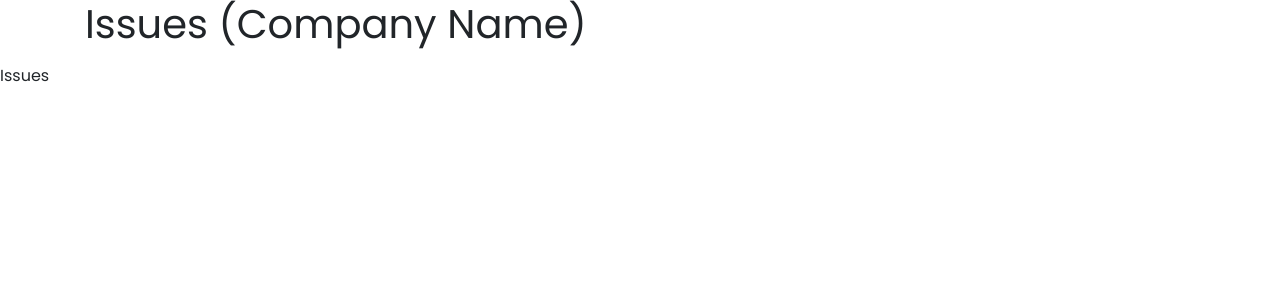
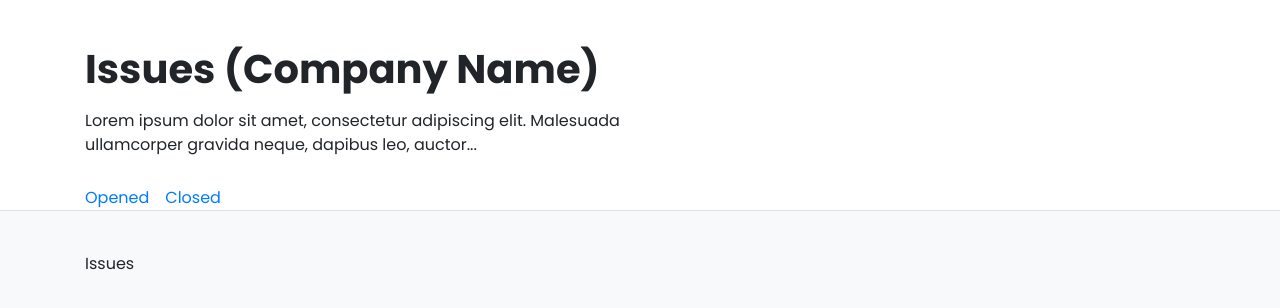
Before and after one commit to hackathons-at-cad/issue-tracker, a React (Create React App) app: page /issues in a window 1280 px wide. Shown: the top 308 px of the page. Built offline with nearby package versions, Linux system fonts and the light colour scheme.

Commit message:
feat: add header links

```diff
--- a/src/components/header.js
+++ b/src/components/header.js
@@ -1,14 +1,20 @@
 import React from "react";
 import PropTypes from "prop-types";
 import styled from "@emotion/styled";
+import { Link } from "react-router-dom";
 import { Container } from "react-bootstrap";
 
 const Header = ({ title, description }) => {
   return (
     <StyledHeader>
-      <Container>
+      <Container className="container">
         <h1>{title}</h1>
-        <p>{description}</p>
+        <p className="description">{description}</p>
+
+        <StyledLinkContainer>
+          <StyledLink to="/">Opened</StyledLink>
+          <StyledLink to="/">Closed</StyledLink>
+        </StyledLinkContainer>
       </Container>
     </StyledHeader>
   );
@@ -20,7 +26,26 @@ Header.propTypes = {
 };
 
 const StyledHeader = styled.header`
-  background-color: "#fff";
+  h1 {
+    margin-bottom: 1rem;
+    font-weight: 700;
+  }
+  .description {
+    max-width: 37em;
+    margin-bottom: 1.8em;
+  }
+
+  background-color: #fff;
+  padding: 2.8em 0 0;
+  border-bottom: 1px solid #dfdfdf;
+  margin-bottom: 2.6em;
+  box-shadow: 0 0 0 rgba(0, 0, 0.06);
+`;
+
+const StyledLinkContainer = styled.div``;
+
+const StyledLink = styled(Link)`
+  margin-right: 1em;
 `;
 
 export default Header;
--- a/src/components/layout.js
+++ b/src/components/layout.js
@@ -1,14 +1,17 @@
 import React from "react";
 import PropTypes from "prop-types";
 import styled from "@emotion/styled";
+import { Container } from "react-bootstrap";
 
 import Header from "./header";
 
-const Layout = ({ children, title, showHeader }) => {
+const Layout = ({ children, title, showHeader, description }) => {
   return (
     <StyledLayout>
-      {showHeader && <Header title={title} />}
-      <StyledMain>{children}</StyledMain>
+      {showHeader && <Header title={title} description={description} />}
+      <StyledMain>
+        <Container>{children}</Container>
+      </StyledMain>
     </StyledLayout>
   );
 };
@@ -23,7 +26,11 @@ Layout.propTypes = {
   showHeader: PropTypes.bool,
 };
 
-const StyledLayout = styled.section``;
-const StyledMain = styled.main``;
+const StyledLayout = styled.section`
+  background-color: #f8f9fa;
+`;
+const StyledMain = styled.main`
+  min-height: 80vh;
+`;
 
 export default Layout;
--- a/src/pages/issues.js
+++ b/src/pages/issues.js
@@ -2,7 +2,14 @@ import React from "react";
 import { Layout } from "../components";
 
 const Issues = () => {
-  return <Layout title="Issues (Company Name)">Issues</Layout>;
+  return (
+    <Layout
+      title="Issues (Company Name)"
+      description="Lorem ipsum dolor sit amet, consectetur adipiscing elit. Malesuada ullamcorper gravida neque, dapibus leo, auctor..."
+    >
+      Issues
+    </Layout>
+  );
 };
 
 export default Issues;
```
